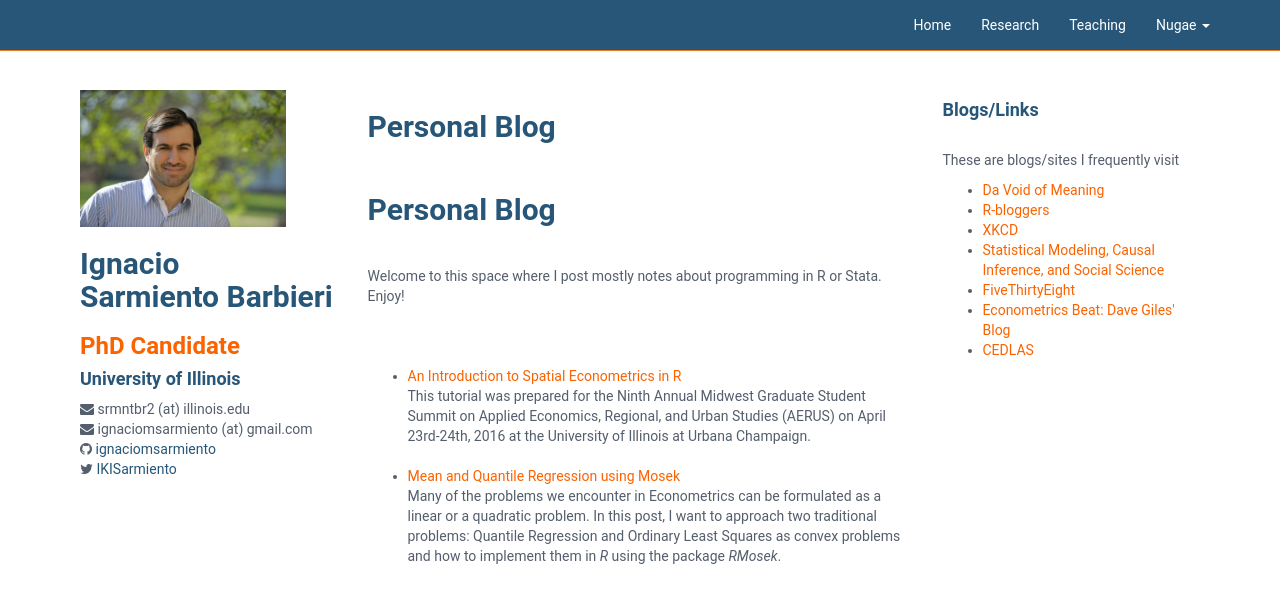
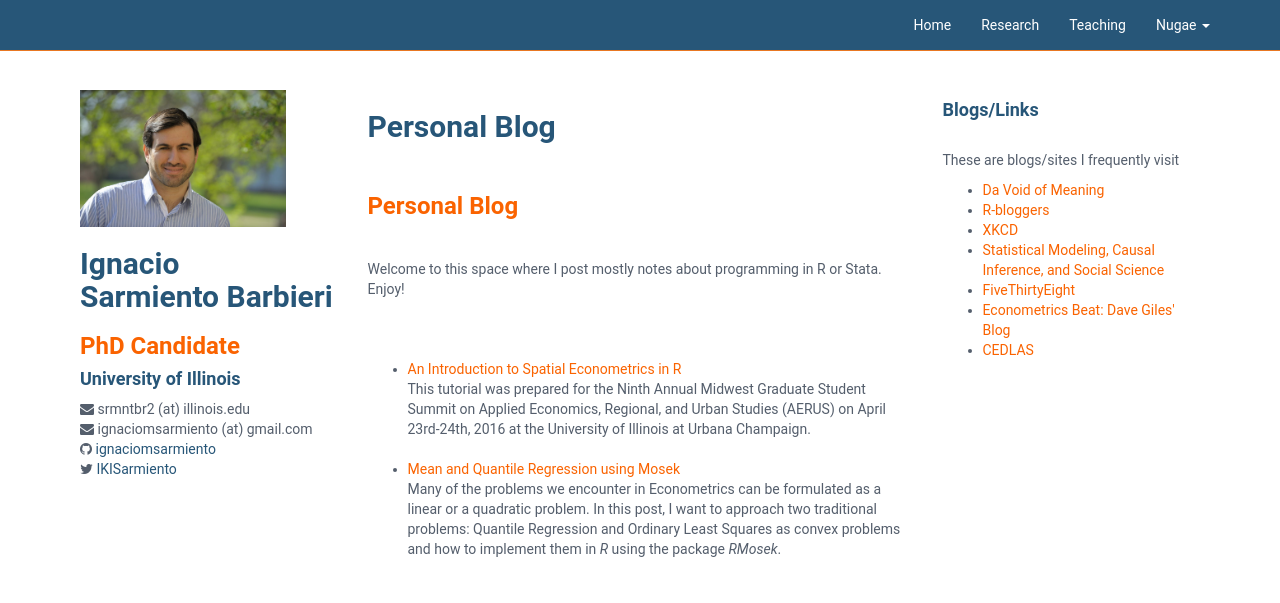
Before and after one commit to ignaciomsarmiento/ignaciomsarmiento.github.io, a Jekyll site: the page built from blog.md, in a window 1280 px wide. Shown: the top 603 px of the page. Built offline with Jekyll 4.4.1, drawn with Linux system fonts in a browser that asks for light colours; our own code applies the rules of GitHub Pages for plain Markdown files.

Commit message:
the strugle2

```diff
--- a/blog.md
+++ b/blog.md
@@ -1,7 +1,7 @@
 ---
 layout: blog
 ---
-## Personal Blog
+### Personal Blog
 
 <br>
 
```
